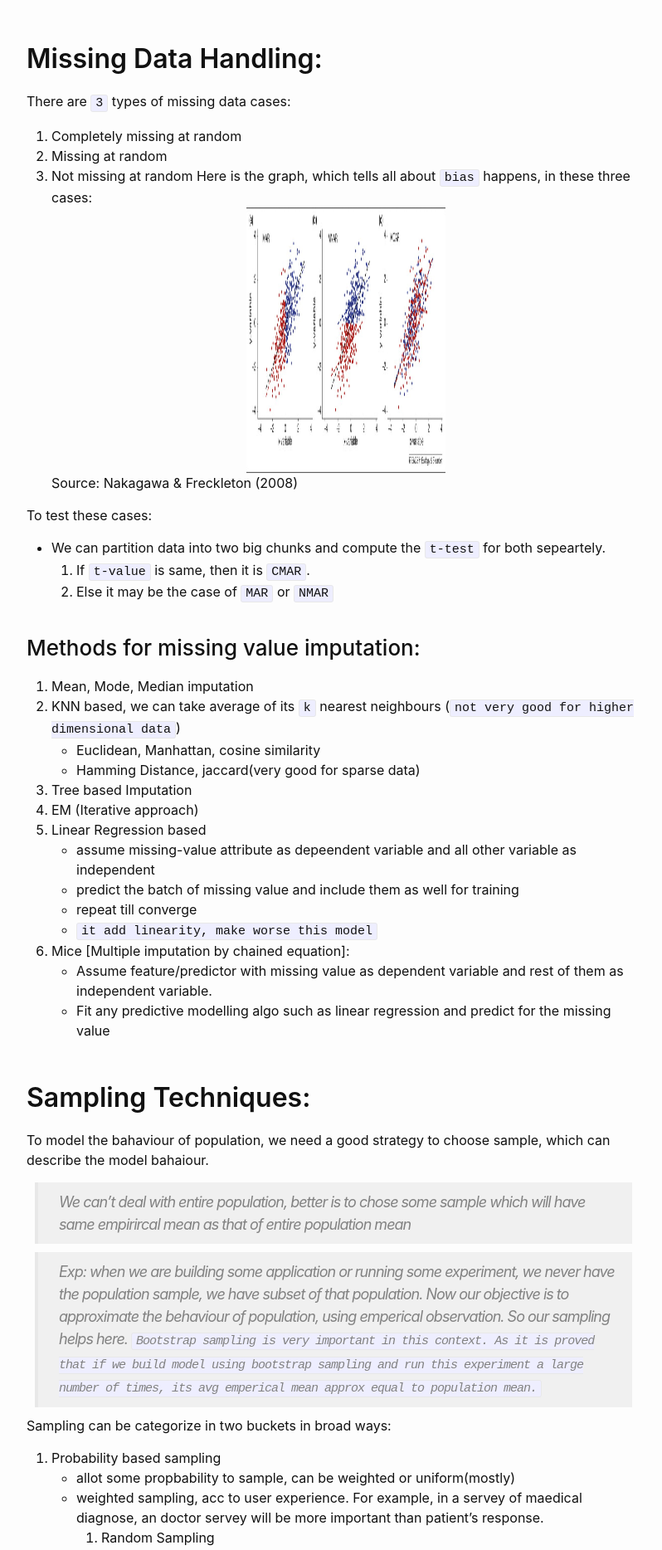
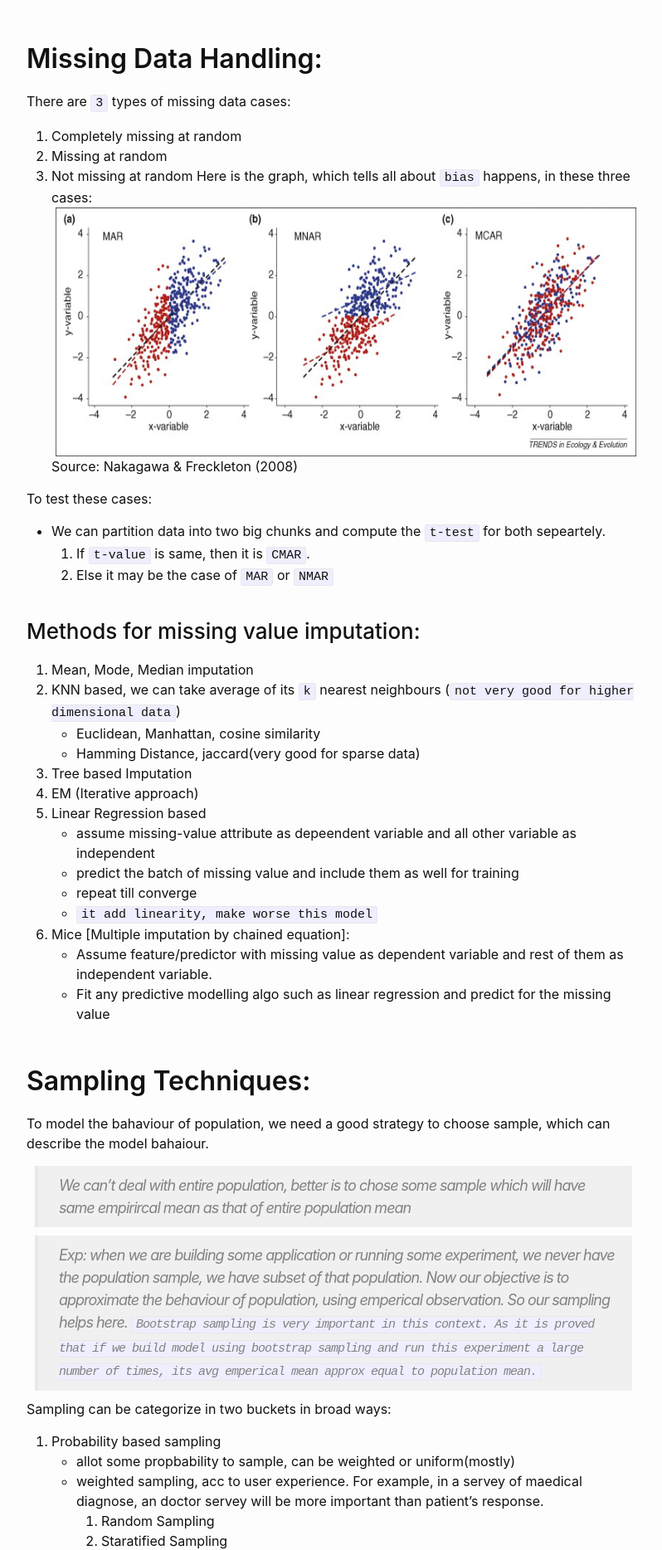
Before and after one commit to ankishb/ankishb.github.io, a Jekyll site: the page built from _posts/2019-07-01-data-science-I.md, in a window 1280 px wide. Shown: the part 1429-3297 px from the top of the page at 83% size, without its empty margins (238-1036 px from the left). Built offline with Jekyll 4.4.1, drawn with Linux system fonts in a browser that asks for light colours.

Commit message:
correct image dimension

```diff
--- a/_posts/2019-07-01-data-science-I.md
+++ b/_posts/2019-07-01-data-science-I.md
@@ -50,7 +50,7 @@ There are `3` types of missing data cases:
 2. Missing at random
 3. Not missing at random
 Here is the graph, which tells all about `bias` happens, in these three cases:
-<img src="{{ '/assets/images/missing_var_graph.jpg' | relative_url }}" width="240" height="320" align="center" />
+<img src="{{ '/assets/images/missing_var_graph.jpg' | relative_url }}" width="700" height="300" align="center" />
 Source: Nakagawa & Freckleton (2008)
 
 To test these cases:
```
